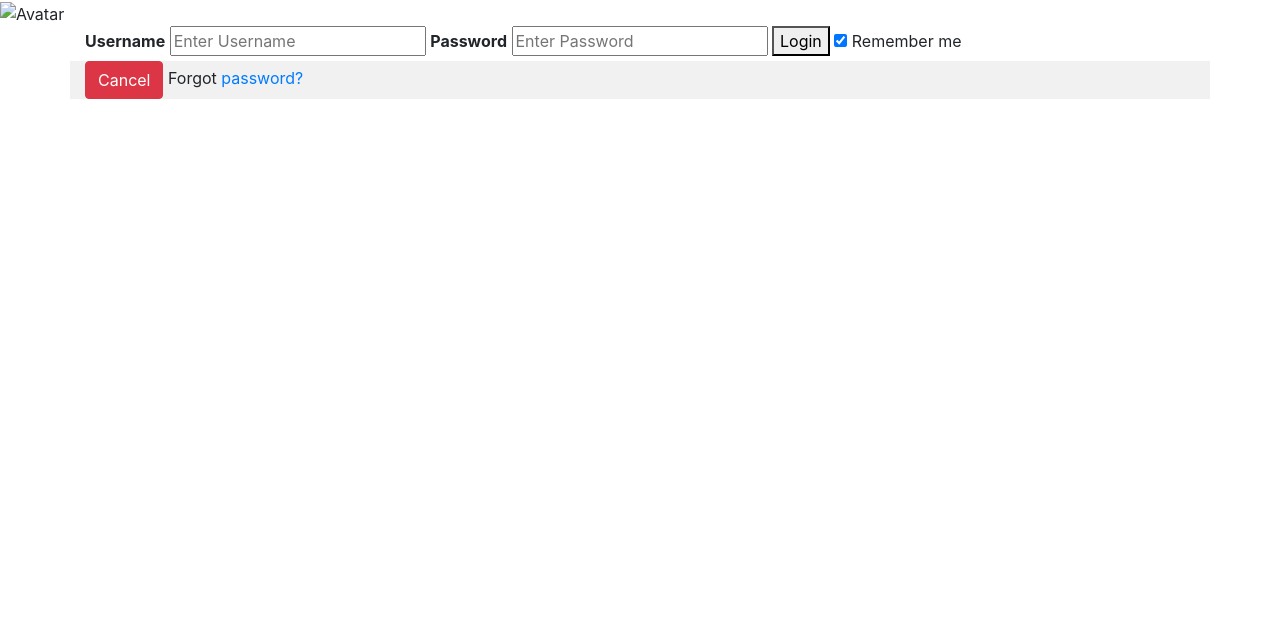
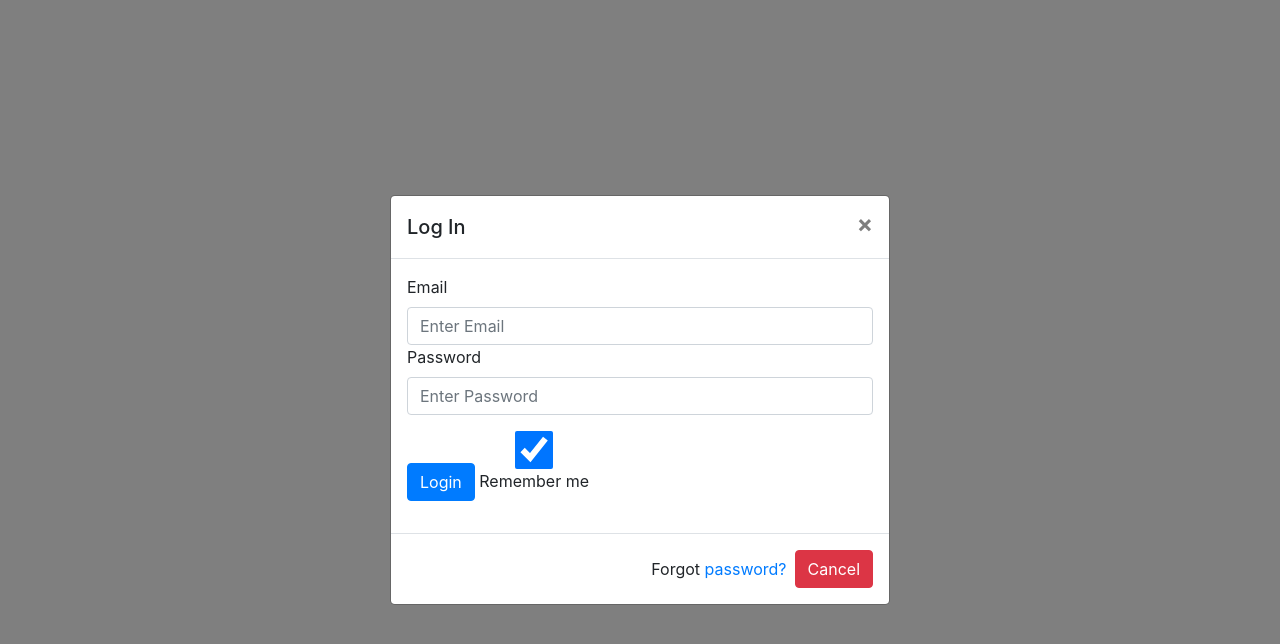
Before and after one commit to Jugendhackt/NUTRADISHIN-frontend, a plain HTML site: page log-in.html in a window 1280 px wide. Drawn offline with nearby package versions, Linux system fonts and the light colour scheme.

Commit message:
modified login page

```diff
--- a/log-in.html
+++ b/log-in.html
@@ -10,28 +10,50 @@
     <link rel="stylesheet" href="https://stackpath.bootstrapcdn.com/bootstrap/4.3.1/css/bootstrap.min.css" integrity="sha384-ggOyR0iXCbMQv3Xipma34MD+dH/1fQ784/j6cY/iJTQUOhcWr7x9JvoRxT2MZw1T" crossorigin="anonymous">
   </head>
   <body>
-    <form action="action_page.php">
-      <div class="imgcontainer">
-        <img src="img_avatar2.png" alt="Avatar" class="avatar">
+
+
+    <!-- Modal -->
+    <div class="modal fade" id="myModal" tabindex="-1" role="dialog" aria-labelledby="exampleModalCenterTitle" aria-hidden="true">
+      <div class="modal-dialog modal-dialog-centered" role="document">
+        <div class="modal-content">
+          <div class="modal-header">
+            <h5 class="modal-title" id="exampleModalCenterTitle">Log In</h5>
+            <button type="button" class="close" data-dismiss="modal" aria-label="Close">
+              <span aria-hidden="true">&times;</span>
+            </button>
+          </div>
+          <div class="modal-body">
+              <form action="127.0.0.1:1337/login" method="GET">
+                <div class="form-group">
+                    <label for="email">Email</label>
+                    <input type="text" class="form-control" placeholder="Enter Email" name="email" required>
+
+                    <label for="psw">Password</label>
+                    <input type="password" class="form-control" placeholder="Enter Password" name="psw" required>
+
+
+                </div>
+                <div class="form-group">
+                    <button class="btn btn-primary" type="submit">Login</button>
+                    <label>
+                      <input type="checkbox" class="form-control" checked="checked" name="remember"> Remember me
+                    </label>
+                </div>
+              </form>
+          </div>
+          <div class="modal-footer">
+              <span class="psw">Forgot <a href="#">password?</a></span>
+              <a class="btn btn-danger" href="index.html" role="button">Cancel</a>
+          </div>
+        </div>
       </div>
+    </div>
 
-      <div class="container">
-        <label for="uname"><b>Username</b></label>
-        <input type="text" placeholder="Enter Username" name="uname" required>
+   <div class="container">
 
-        <label for="psw"><b>Password</b></label>
-        <input type="password" placeholder="Enter Password" name="psw" required>
+    </div>
 
-        <button type="submit">Login</button>
-        <label>
-          <input type="checkbox" checked="checked" name="remember"> Remember me
-        </label>
-      </div>
 
-      <div class="container" style="background-color:#f1f1f1">
-
-        <a class="btn btn-danger" href="index.html" role="button">Cancel</a>
-        <span class="psw">Forgot <a href="#">password?</a></span>
 
       </div>
     </form>
@@ -41,5 +63,10 @@
     <script src="https://code.jquery.com/jquery-3.3.1.slim.min.js" integrity="sha384-q8i/X+965DzO0rT7abK41JStQIAqVgRVzpbzo5smXKp4YfRvH+8abtTE1Pi6jizo" crossorigin="anonymous"></script>
     <script src="https://cdnjs.cloudflare.com/ajax/libs/popper.js/1.14.7/umd/popper.min.js" integrity="sha384-UO2eT0CpHqdSJQ6hJty5KVphtPhzWj9WO1clHTMGa3JDZwrnQq4sF86dIHNDz0W1" crossorigin="anonymous"></script>
     <script src="https://stackpath.bootstrapcdn.com/bootstrap/4.3.1/js/bootstrap.min.js" integrity="sha384-JjSmVgyd0p3pXB1rRibZUAYoIIy6OrQ6VrjIEaFf/nJGzIxFDsf4x0xIM+B07jRM" crossorigin="anonymous"></script>
+    <script>
+      $(window).on('load',function(){
+        $('#myModal').modal('show');
+    });
+    </script>
   </body>
 </html>
```
